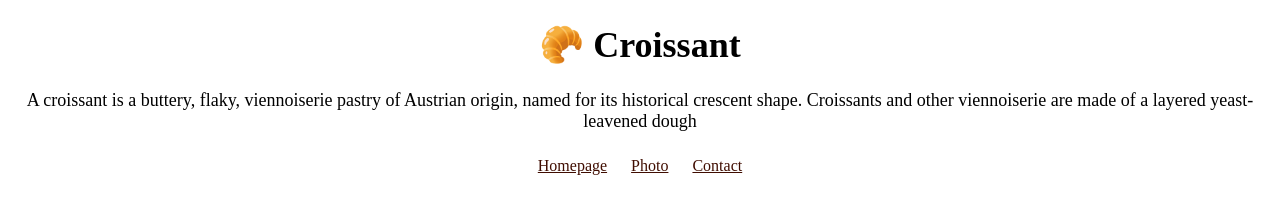
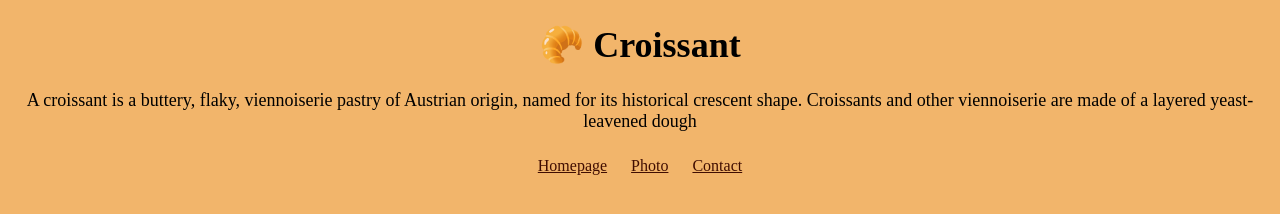
Before and after one commit to SilTatiana/Croissant, a plain HTML site: page index.html in a window 1280 px wide. Drawn offline with Linux system fonts and the light colour scheme.

Commit message:
Edited background color

```diff
--- a/style/style.css
+++ b/style/style.css
@@ -1,3 +1,7 @@
+body {
+  background-color: #f2b56b;
+}
+
 h1 {
   text-align: center;
   font-size: 36px;
```
